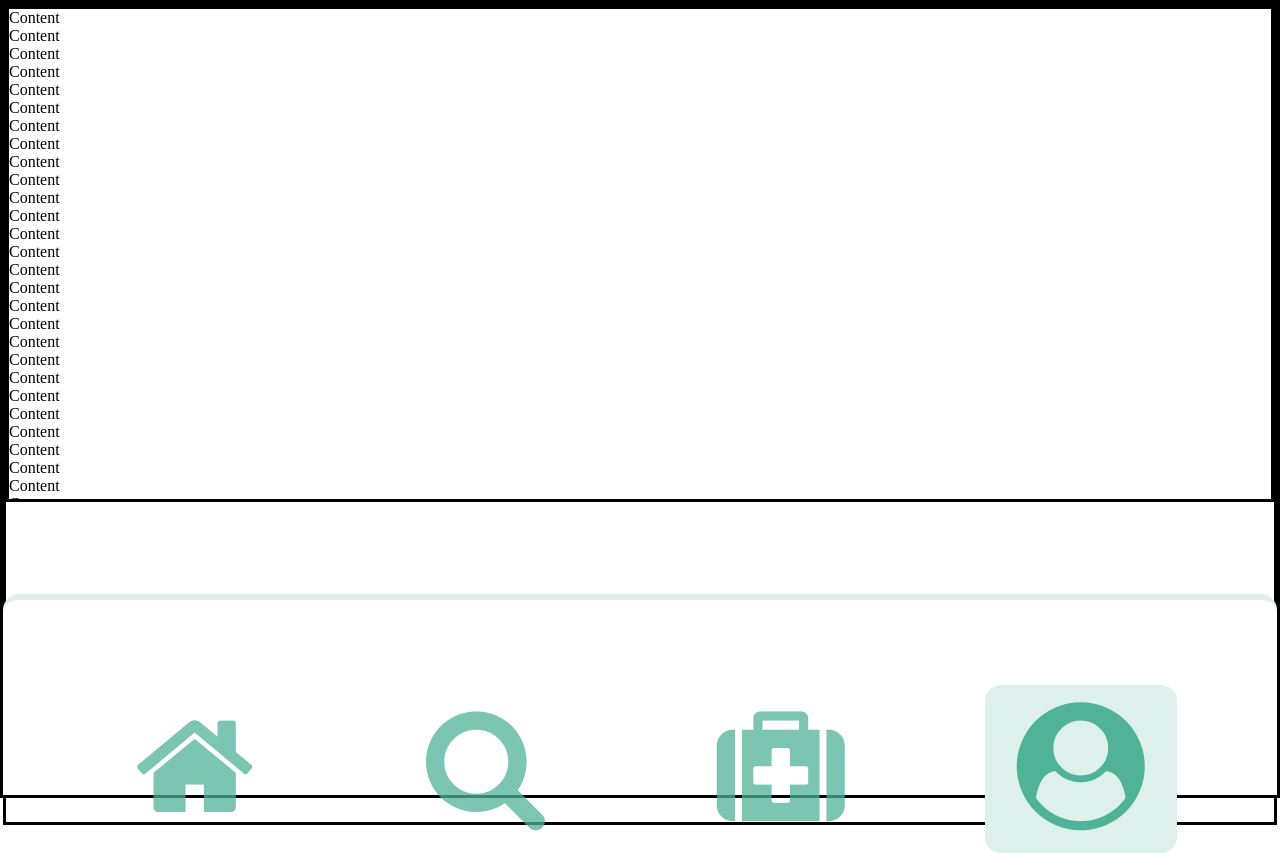
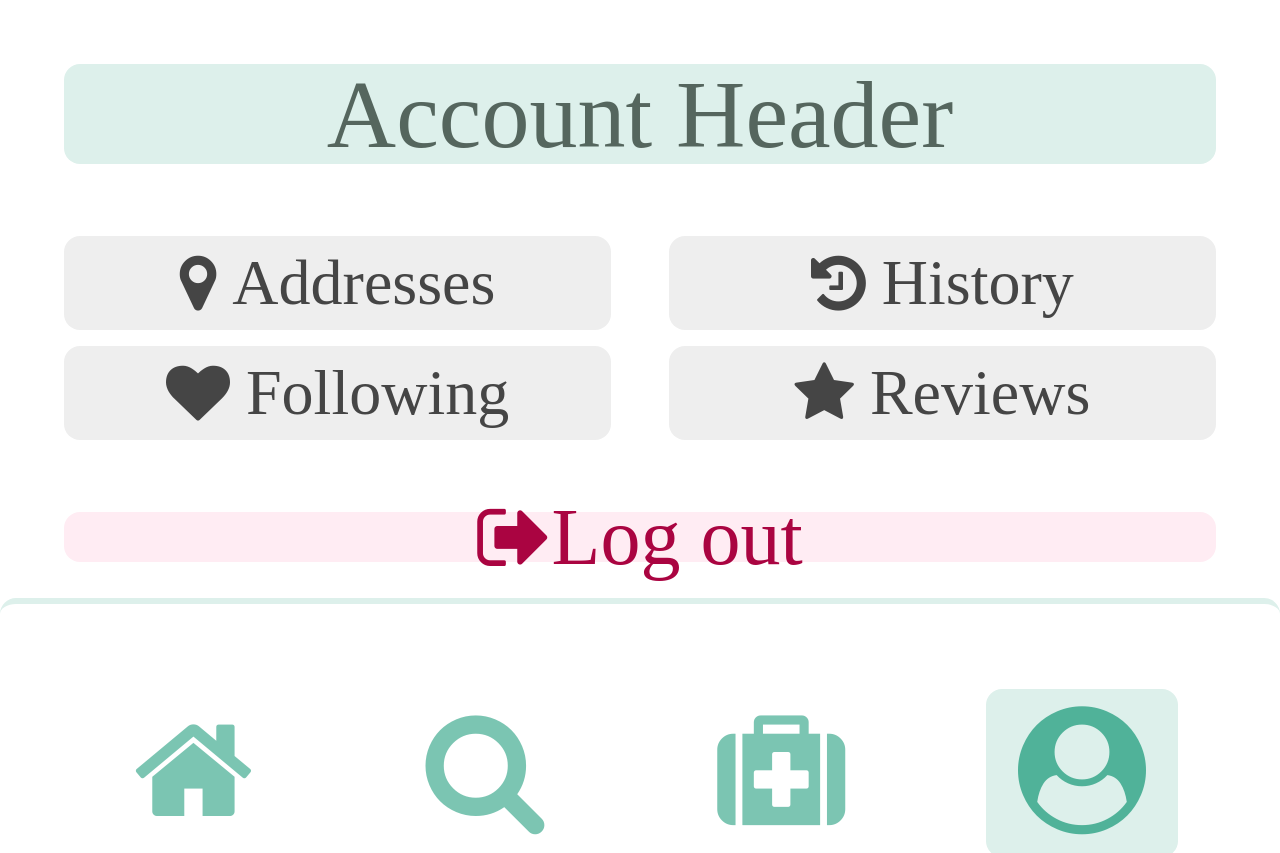
Before and after one commit to DhaineBr/MediSearch-PWA, an Angular app: page /home/account in a window 1280 px wide. After the commit the page ends 800 px from the top, so only its background shows below. Built offline with nearby package versions, Linux system fonts and the light colour scheme.

Commit message:
October 2 UI update -- account settings

```diff
--- a/src/app/MainNavigation/account/account.component.html
+++ b/src/app/MainNavigation/account/account.component.html
@@ -1,11 +1,32 @@
 <div class="container">
-    Content <br> Content <br> Content <br> Content <br> Content <br>
-    Content <br> Content <br> Content <br> Content <br> Content <br>
-    Content <br> Content <br> Content <br> Content <br> Content <br>
-    Content <br> Content <br> Content <br> Content <br> Content <br>
-    Content <br> Content <br> Content <br> Content <br> Content <br>
-    Content <br> Content <br> Content <br> Content <br> Content <br>
-    Content <br> Content <br> Content <br> Content <br> Content <br>
-    Content <br> Content <br> Content <br> Content <br> Content <br>
-    Content <br> Content <br> Content <br> Content <br> Content <br>
+    <div class="account-header" routerLink="/home">
+        Account Header
+    </div>
+    <div class="middle-container">
+        <div class="left">
+            <div class="addresses">
+                <i class="fa fa-map-marker"></i>&nbsp;Addresses
+            </div>
+
+            <div class="following">
+                <i class="fa fa-heart"></i>&nbsp;Following
+            </div>
+
+        </div>
+        <div class="right">
+            <div class="history">
+                <i class="fa fa-history"></i>&nbsp;History
+            </div>
+
+            <div class="review">
+                <i class="fa fa-star"></i>&nbsp;Reviews
+            </div>
+
+        </div>
+    </div>
+    <div class="signout" routerLink="/login">
+        <i class="fa fa-sign-out"></i> Log out
+    </div>
+
+
 </div>
--- a/src/app/MainNavigation/account/account.component.scss
+++ b/src/app/MainNavigation/account/account.component.scss
@@ -1,6 +1,86 @@
 .container  {
-    max-height: 60%;
+    height: 82.5vh;
+    z-index: 999;
+    border-style: hidden;
     overflow-y: scroll;
-    z-index: 999;
-    border-style: solid;
+    padding: 5% 0 0 0;
 }
+
+div {
+    border-style: hidden;
+}
+
+.account-header {
+    color: #55665e;
+    height: 12.5vh;
+    width: 90%;
+    margin: auto;
+    font-size: 7.5vw;
+    justify-content: center;
+    align-items: center;
+    display: flex;
+    text-align: center;
+    border-radius: 1rem;
+    border-style: hidden;
+    background-color: #ddf0eb;
+}
+
+.signout   {
+    color: #AA0441;
+    height: 6.25vh;
+    width: 90%;
+    margin: 5% auto 0 auto;
+    display: flex;
+    font-size: 6.25vw;
+    justify-content: center;
+    align-items: center;
+    background-color: #ffecf3;
+    border-radius: 1rem;
+    border-style: hidden;
+}
+
+.middle-container   {
+    height: 27.5vh;
+    width: 90%;
+    margin: 5% auto 0 auto;
+}
+
+.left   {
+    float: left;
+    width: 47.5%;
+    height: 100%;
+    text-align: center;
+    font-size: 5vw;
+    color: #454545;
+    display: flex;
+    flex-direction: column;
+    align-items: center;
+}
+
+.right   {
+    float: right;
+    width: 47.5%;
+    height: 100%;
+    text-align: center;
+    font-size: 5vw;
+    color: #454545;
+    display: flex;
+    flex-direction: column;
+    align-items: center;
+}
+
+a.account-header   {
+    color: #55665e;
+}
+
+.addresses, .following, .history, .review   {
+    display: flex;
+    height: 42.5%;
+    justify-content: center;
+    align-items: center;
+    border-radius: 1rem;
+    border-style: hidden;
+    background-color: #eeeeee;
+    width: 100%;
+    margin: auto
+}
--- a/src/app/MainNavigation/main-navigation.component.scss
+++ b/src/app/MainNavigation/main-navigation.component.scss
@@ -1,5 +1,5 @@
 div {
-  border-style: solid;
+  border-style: hidden;
 }
 
 body, html {
@@ -16,7 +16,7 @@ body, html {
 }
 
 .bottom-nav {
-  position: absolute;
+  position: fixed;
   bottom: 0; /* Stick to the bottom */
   width: 100%; /* Occupy full width of the container */
   height: 12.5%; /* Set the height to 15% of the container */
@@ -31,6 +31,7 @@ body, html {
   align-items: center;
   padding-top: 7.5%;
   background-color: white;
+  display: block;
 }
 
 a {
--- a/src/app/page/login/login.component.html
+++ b/src/app/page/login/login.component.html
@@ -4,7 +4,7 @@
             <legend><img src="./../../../assets/MediSearch logo.png" class="field-header"><br><span>MediSearch</span></legend>
                 <input type="text" placeholder="Username"/>
                 <input type="password" placeholder="Password">
-                <a routerLink="/home"><input type="submit" class="login-button" value="Login"></a>
+                <a routerLink="/home/landing"><input type="submit" class="login-button" value="Login"></a>
                 <a routerLink="/signup" class="signup">Sign Up</a>
         </fieldset>
     </form>
```
Also changed, not shown: src/app/page/login/login.component.scss (line endings or trailing spaces), src/app/page/signup/signup.component.scss (line endings or trailing spaces).
